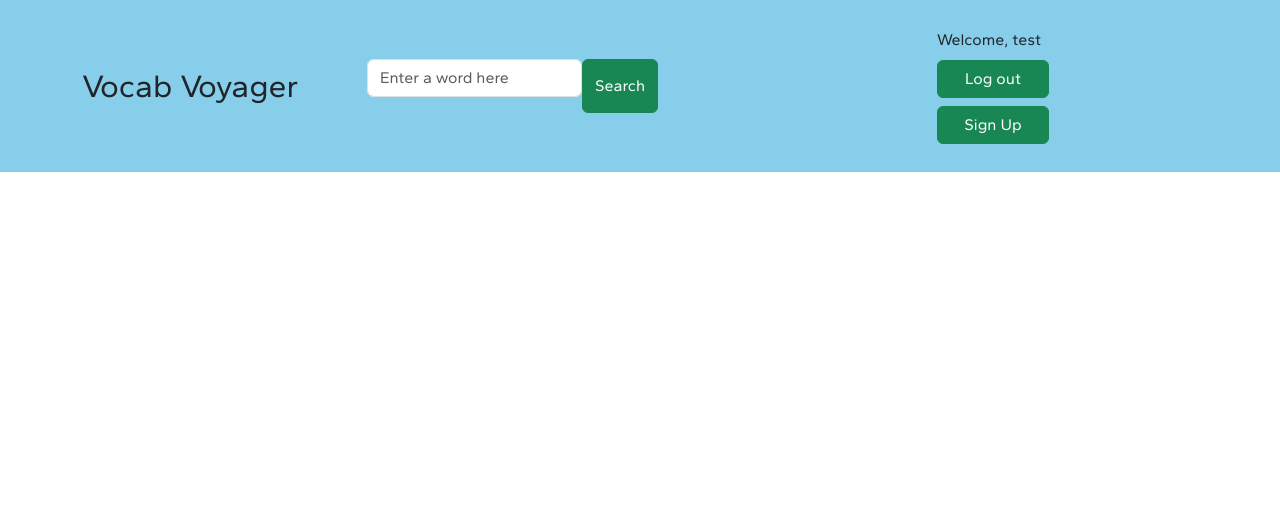
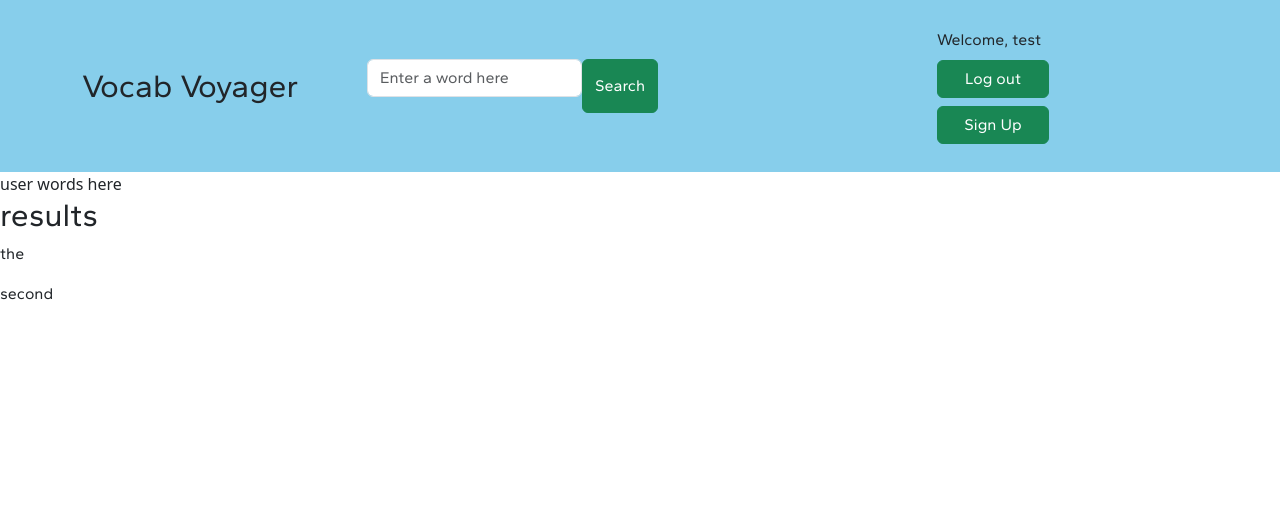
Before and after one commit to isobarbaric/Dictionary, a Django app: page / in a window 1280 px wide. Shown: the top 512 px of the page. Run offline with Django 4.2, Linux system fonts and the light colour scheme; a user stored in the database is signed in; data comes from the database, SQL or seed files in the repository; both versions use the stored data as it was after the commit; some libraries are stand-ins or nearby versions.

Commit message:
added user's terms to user's home screen

```diff
--- a/dictionary/templates/dictionary/base.html
+++ b/dictionary/templates/dictionary/base.html
@@ -65,6 +65,8 @@
             </div>
         </nav>
 
+        {% block user_words %} {% endblock %}
+
         <div id='search-result'>
           {% block result %} {% endblock %}
         </div>
--- /dev/null
+++ b/dictionary/templates/dictionary/home.html
@@ -0,0 +1,9 @@
+{% extends "dictionary/base.html" %}
+
+{% block user_words %}
+    user words here
+    <h2>results</h2>
+    {% for vocab_term in terms %}
+        <p>{{ vocab_term.word }}</p>
+    {% endfor %}
+{% endblock %}
--- a/dictionary/views.py
+++ b/dictionary/views.py
@@ -4,6 +4,7 @@ from django.contrib.auth.views import LoginView
 from django.contrib.auth.decorators import login_required
 from .word import Word
 from .forms import WordForm, RegistrationForm, VocabForm
+from .models import VocabTerm
 
 # adding search_bar to the login page by overriding the get_context_data method
 class ModLoginView(LoginView):
@@ -50,7 +51,9 @@ def home(request):
     else:
         form = WordForm()
 
-    return render(request, 'dictionary/base.html', {'search_bar': form})
+    print("home:", request.user.is_authenticated)
+
+    return render(request, 'dictionary/home.html', {'search_bar': form, 'terms': VocabTerm.objects.filter(user=request.user)})
 
 @login_required(login_url = '/login/')
 def add_term(request):
```
Also changed, not shown: db.sqlite3.
